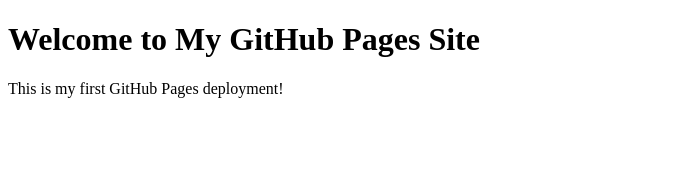
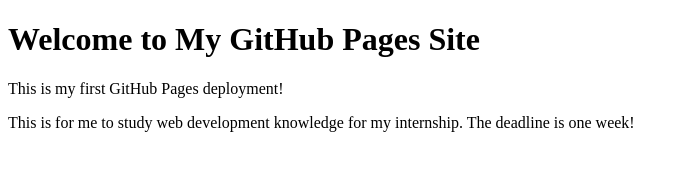
Before and after one commit to akounum/my-first-web-app, a plain HTML site: page index.html in a window 1280 px wide. Shown: the whole page, without its empty margins (0-688 px from the left). Drawn offline with Linux system fonts and the light colour scheme.

Commit message:
Add files via upload

```diff
--- a/index.html
+++ b/index.html
@@ -8,5 +8,7 @@
 <body>
     <h1>Welcome to My GitHub Pages Site</h1>
     <p>This is my first GitHub Pages deployment!</p>
+    <p>This is for me to study web development knowledge for my internship.
+        The deadline is one week!</p>
 </body>
 </html>
```
